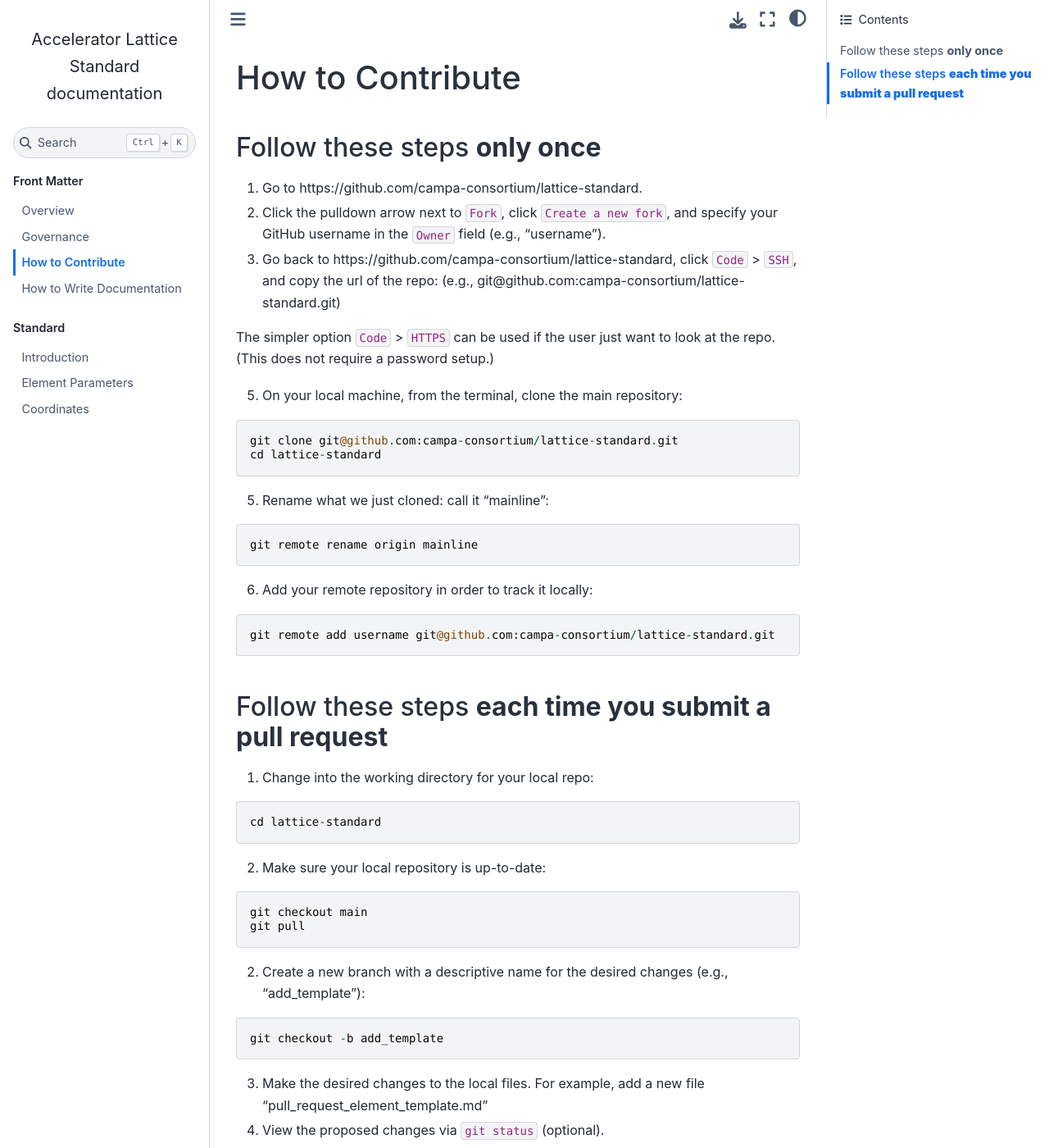
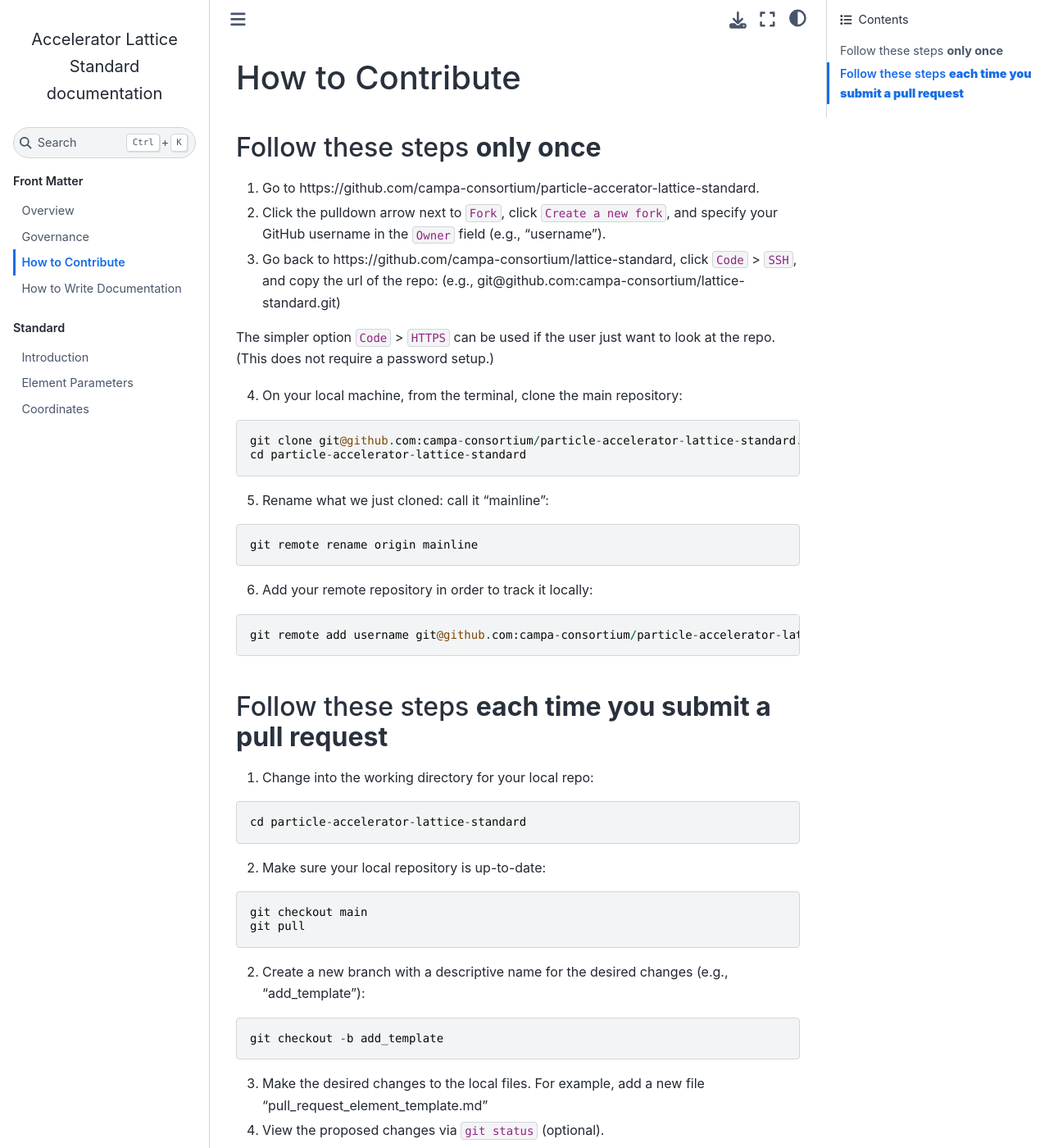
Before and after one commit to campa-consortium/lattice-standard, a Sphinx documentation site: the page built from source/contributing.md, in a window 1280 px wide and 1400 px high. Shown: the whole window at 82% size. Built offline with Sphinx 7.4.7 and the Sphinx Book theme 1.1.4, drawn with Linux system fonts in a browser that asks for light colours.

Commit message:
Apply suggestions from code review

````diff
--- a/source/contributing.md
+++ b/source/contributing.md
@@ -2,7 +2,7 @@
 
 ## Follow these steps **only once**
 
-1. Go to https://github.com/campa-consortium/lattice-standard.
+1. Go to https://github.com/campa-consortium/particle-accerator-lattice-standard.
 
 2. Click the pulldown arrow next to `Fork`, click `Create a new fork`, and specify your GitHub username in the `Owner` field (e.g., "username").
 
@@ -11,10 +11,10 @@
 
 The simpler option `Code` > `HTTPS` can be used if the user just want to look at the repo.  (This does not require a password setup.)
 
-5. On your local machine, from the terminal, clone the main repository:
+4. On your local machine, from the terminal, clone the main repository:
 ```
-git clone git@github.com:campa-consortium/lattice-standard.git
-cd lattice-standard
+git clone git@github.com:campa-consortium/particle-accelerator-lattice-standard.git
+cd particle-accelerator-lattice-standard
 ```
 
 5. Rename what we just cloned:  call it "mainline":
@@ -24,14 +24,14 @@ git remote rename origin mainline
 
 6.  Add your remote repository in order to track it locally:
 ```
-git remote add username git@github.com:campa-consortium/lattice-standard.git
+git remote add username git@github.com:campa-consortium/particle-accelerator-lattice-standard.git
 ```
 
 ## Follow these steps **each time you submit a pull request**
 
 1. Change into the working directory for your local repo:
 ```
-cd lattice-standard
+cd particle-accelerator-lattice-standard
 ```
 
 2. Make sure your local repository is up-to-date:
````
